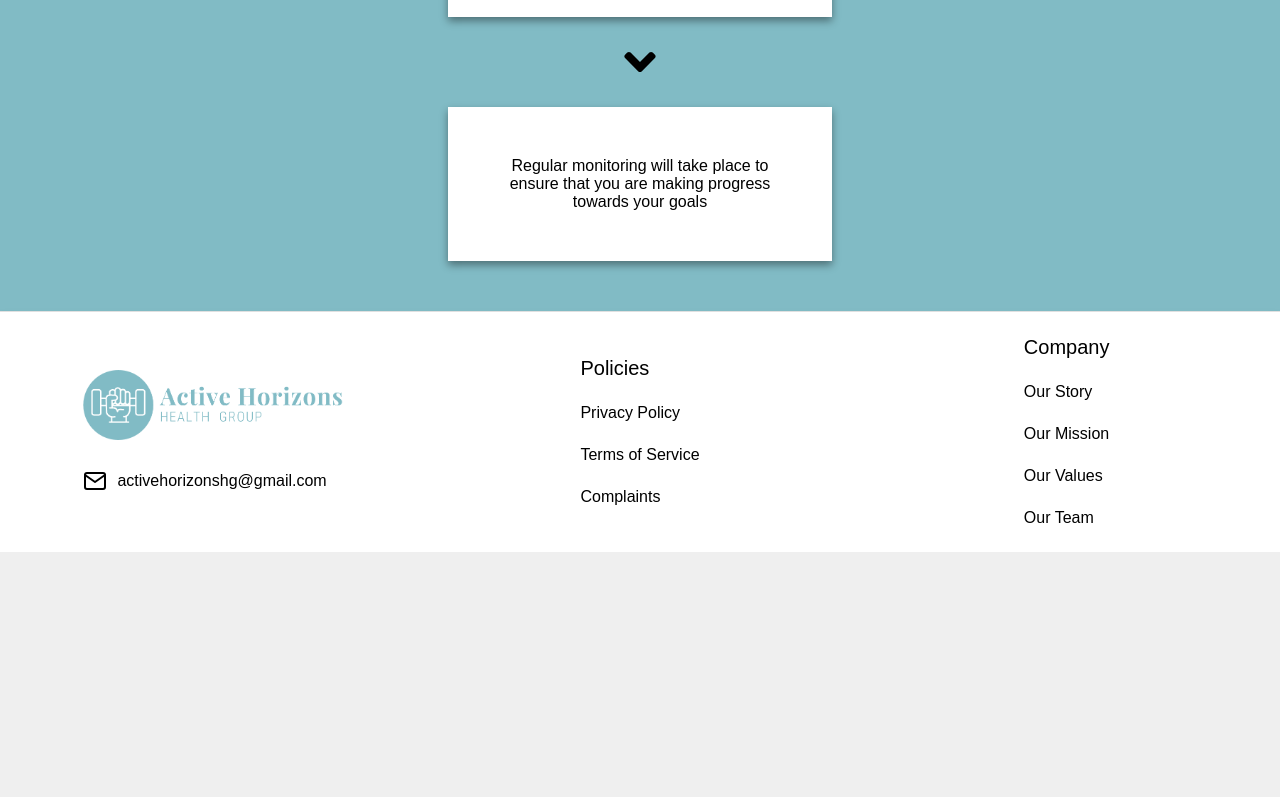
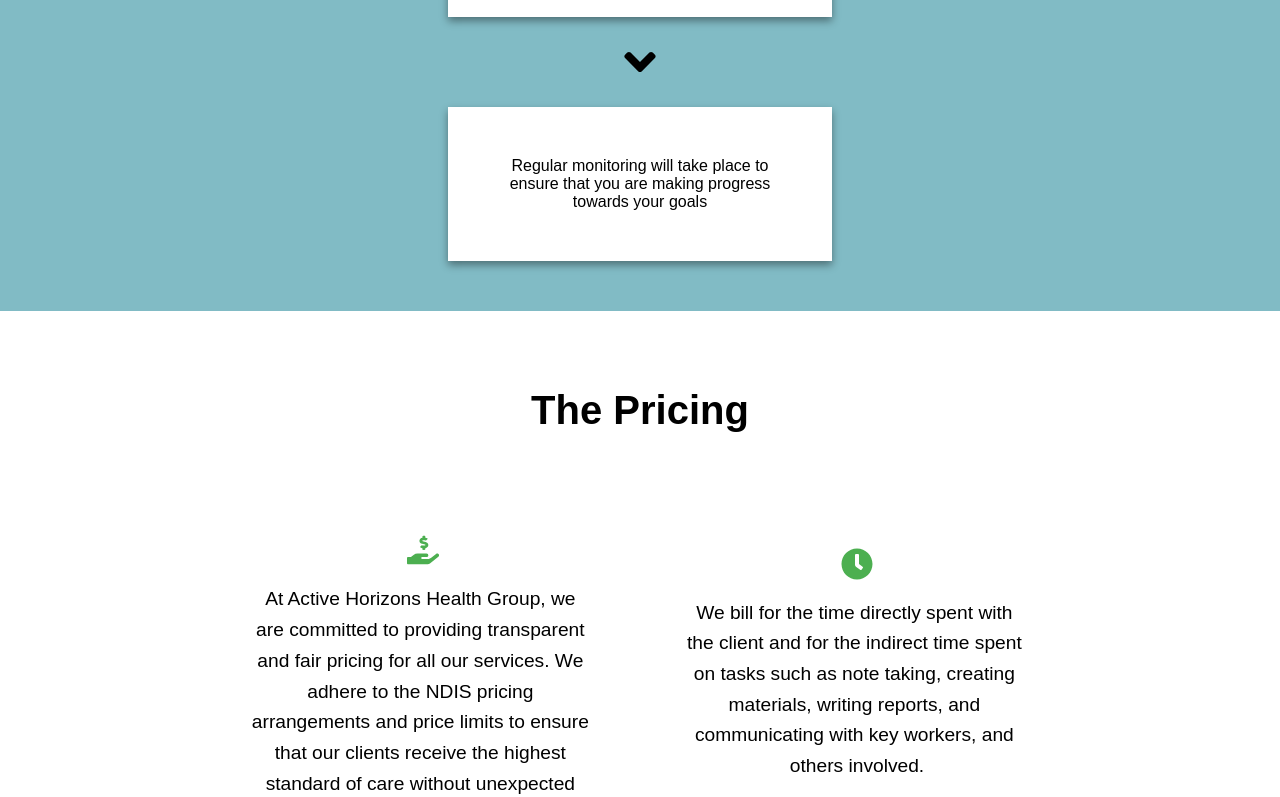
Before and after one commit to justryan55/active-horizons, a React (Vite) app in the folder client/: page /physiotherapy#benefits in a window 1280 px wide. Before the commit this address led to /physiotherapy. Shown: the part 2000-2797 px from the top of the page. Before the commit the page ends 2552 px from the top, so only its background shows below. Built offline with nearby package versions, Linux system fonts and the light colour scheme.

Commit message:
merged pricing into physiotherapy

```diff
--- a/client/src/components/NavigationBar.tsx
+++ b/client/src/components/NavigationBar.tsx
@@ -335,7 +335,6 @@ export const NavigationBar = () => {
               </div>
             )}
           </div>
-          <NavLinkMobile to="/pricing">Pricing</NavLinkMobile>
           <NavLinkMobile onClick={handleProcessMouseClick} to="/physiotherapy">
             Physiotherapy ▾
           </NavLinkMobile>
@@ -359,6 +358,15 @@ export const NavigationBar = () => {
                   hashSpy={true}
                 >
                   <SubMenuItem>Process</SubMenuItem>
+                </ScrollLink>
+                <ScrollLink
+                  to="pricing"
+                  smooth={true}
+                  duration={500}
+                  spy={true}
+                  hashSpy={true}
+                >
+                  <SubMenuItem>Pricing</SubMenuItem>
                 </ScrollLink>
               </div>
             )}
@@ -432,7 +440,6 @@ export const NavigationBar = () => {
                 </ScrollLink>
               </MenuContainer>
             </div>
-            <NavLink to="/pricing">Pricing</NavLink>
             <div>
               <NavLink
                 to="/physiotherapy"
@@ -451,7 +458,7 @@ export const NavigationBar = () => {
                   to="benefits"
                   smooth={true}
                   duration={500}
-                  offset={-150}
+                  offset={-200}
                   spy={true}
                   hashSpy={true}
                 >
@@ -461,11 +468,21 @@ export const NavigationBar = () => {
                   to="process"
                   smooth={true}
                   duration={500}
-                  offset={-95}
+                  offset={-200}
                   spy={true}
                   hashSpy={true}
                 >
                   <SubMenuItem>Process</SubMenuItem>
+                </ScrollLink>
+                <ScrollLink
+                  to="pricing"
+                  smooth={true}
+                  duration={500}
+                  offset={-200}
+                  spy={true}
+                  hashSpy={true}
+                >
+                  <SubMenuItem>Pricing</SubMenuItem>
                 </ScrollLink>
               </MenuContainer>
             </div>
--- a/client/src/pages/Contact.tsx
+++ b/client/src/pages/Contact.tsx
@@ -74,7 +74,7 @@ export default function Contact() {
             </ContactContent>
             <IconDivContainer>
               <img src="/images/map-pin.svg" alt="location" />
-              We are based 100% remotely.
+              We operate entirely remotely{" "}
             </IconDivContainer>
             <IconDivContainer>
               <img src="/images/mail.svg" alt="email" />
--- a/client/src/pages/Home.tsx
+++ b/client/src/pages/Home.tsx
@@ -1,4 +1,5 @@
 import styled from "styled-components";
+import { Link } from "react-router-dom";
 
 const DivContainer = styled.div`
   display: flex;
@@ -91,7 +92,9 @@ export default function Home() {
       <Header>Active Horizons Health Group</Header>
       <Text>A Step Towards Independence: Any Time, Anywhere.</Text>
       <ButtonDiv>
-        <ButtonBlue>Learn More</ButtonBlue>
+        <Link to="/about">
+          <ButtonBlue>Learn More</ButtonBlue>
+        </Link>
         <ButtonGreen>Start Today</ButtonGreen>
       </ButtonDiv>
     </DivContainer>
--- a/client/src/pages/Physiotherapy.tsx
+++ b/client/src/pages/Physiotherapy.tsx
@@ -2,6 +2,8 @@ import styled from "styled-components";
 import InfoIcon from "../components/InfoIcon";
 import { FaAngleDown } from "react-icons/fa";
 import { useEffect, useState } from "react";
+import { FaHandHoldingUsd, FaClock } from "react-icons/fa";
+import { IoDocumentTextSharp } from "react-icons/io5";
 
 const DivIcons = styled.div`
   display: grid;
@@ -98,11 +100,94 @@ const ArrowDiv = styled.div`
   padding: 20px;
 `;
 
+const PricingContainer = styled.div`
+  height: 100%;
+  min-height: 100vh;
+  padding: 40px 20px;
+  background-color: white;
+  text-align: center;
+
+  display: flex;
+  flex-direction: column;
+  align-items: center;
+
+  padding-top: 50px;
+`;
+
+const PricingContent = styled.p`
+  display: flex;
+  white-space: break-spaces;
+  max-width: 800px;
+  font-size: 1.2rem;
+  line-height: 1.6;
+  margin: 0 auto 20px;
+  width: 80%;
+`;
+
+const DivBackground = styled.div`
+  display: grid;
+  grid-template-columns: ${(props) =>
+    props.isDesktop ? "repeat(2, 1fr)" : "repeat(1, 1fr)"};
+  justify-content: center;
+  align-items: center;
+  background-color: rgb(255, 255, 255, 1);
+  padding: 40px 0px;
+
+  width: 70%;
+  z-index: 1000;
+  transition: transform 0.3s, box-shadow 0.3s;
+`;
+
+const IconWrapper = styled.div`
+  font-size: 2rem;
+  margin-bottom: 10px;
+  color: #4caf50;
+`;
+
+const IconWrapperMargin = styled.div`
+  font-size: 2rem;
+  margin-bottom: 10px;
+  margin-top: 35px;
+  color: #4caf50;
+`;
+
+const CTAButton = styled.button`
+  font-size: 1.2rem;
+  font-weight: 600;
+  padding: 1rem 2.5rem;
+  margin-top: 50px;
+  color: #fff;
+  background-color: #4caf50;
+  border: none;
+  border-radius: 5px;
+  cursor: pointer;
+  transition: background-color 0.3s;
+
+  &:hover {
+    background-color: #2e7d32;
+  }
+`;
 export default function Physiotherapy() {
+  const [isDesktop, setIsDesktop] = useState(null);
+
+  useEffect(() => {
+    const handleResize = () => {
+      if (window.innerWidth <= 1050) {
+        setIsDesktop(false);
+      } else {
+        setIsDesktop(true);
+      }
+    };
+
+    handleResize();
+
+    window.addEventListener("resize", handleResize);
+    return () => window.removeEventListener("resize", handleResize);
+  }, []);
   return (
     <>
       <DivWhiteContainer>
-        <Title>The Benefits</Title>
+        <Title id="benefits">The Benefits</Title>
         <DivFlex>
           <DivIcons>
             <InfoIcon
@@ -252,6 +337,48 @@ export default function Physiotherapy() {
           </ProcessDivContainer>
         </DivGrid>
       </DivBlueContainer>
+      <PricingContainer>
+        <Title id="pricing">The Pricing</Title>
+
+        <DivBackground isDesktop={isDesktop}>
+          <div>
+            <IconWrapper>
+              <FaHandHoldingUsd />
+            </IconWrapper>
+
+            <PricingContent>
+              At Active Horizons Health Group, we are committed to providing
+              transparent and fair pricing for all our services. We adhere to
+              the NDIS pricing arrangements and price limits to ensure that our
+              clients receive the highest standard of care without unexpected
+              costs. We are pleased to advise that our services are 100% funded
+              by the NDIS, meaning there are no out-of-pocket costs for NDIS
+              participants.
+            </PricingContent>
+          </div>
+          <div>
+            <IconWrapperMargin>
+              <FaClock />
+            </IconWrapperMargin>
+
+            <PricingContent>
+              We bill for the time directly spent with the client and for the
+              indirect time spent on tasks such as note taking, creating
+              materials, writing reports, and communicating with key workers,
+              and others involved.
+            </PricingContent>
+            <IconWrapper>
+              <IoDocumentTextSharp />
+            </IconWrapper>
+
+            <PricingContent>
+              Please note that we only accept NDIS participants who are
+              plan-managed or self-managed.
+            </PricingContent>
+          </div>
+        </DivBackground>
+        <CTAButton>START TODAY</CTAButton>
+      </PricingContainer>
       {/* <DivGreen>
         <p></p>
       </DivGreen>
--- a/client/src/pages/Policies.tsx
+++ b/client/src/pages/Policies.tsx
@@ -2,7 +2,7 @@ import styled from "styled-components";
 import PolicyViewer from "../components/PolicyViewer";
 
 const DivContainer = styled.div`
-  min-height: 100vh;
+  min-height: 80vh;
   height: 100%;
   display: flex;
   justify-content: center;
@@ -20,7 +20,7 @@ const DivBackground = styled.div`
 
   width: 40%;
   z-index: 1000;
-  border-radius: 30px;
+  /* border-radius: 30px; */
 `;
 const Title = styled.h1`
   font-size: 2.5rem;
```
